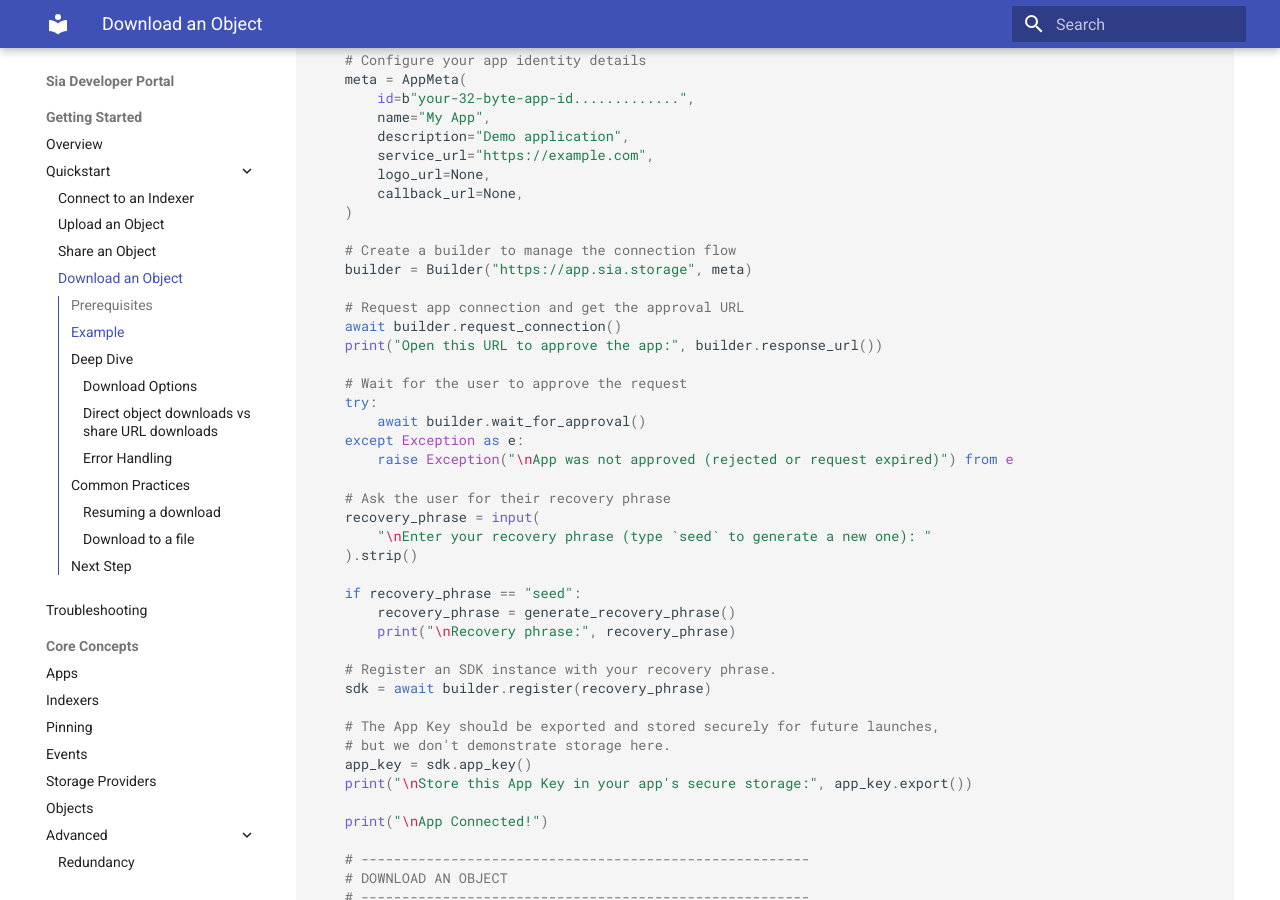
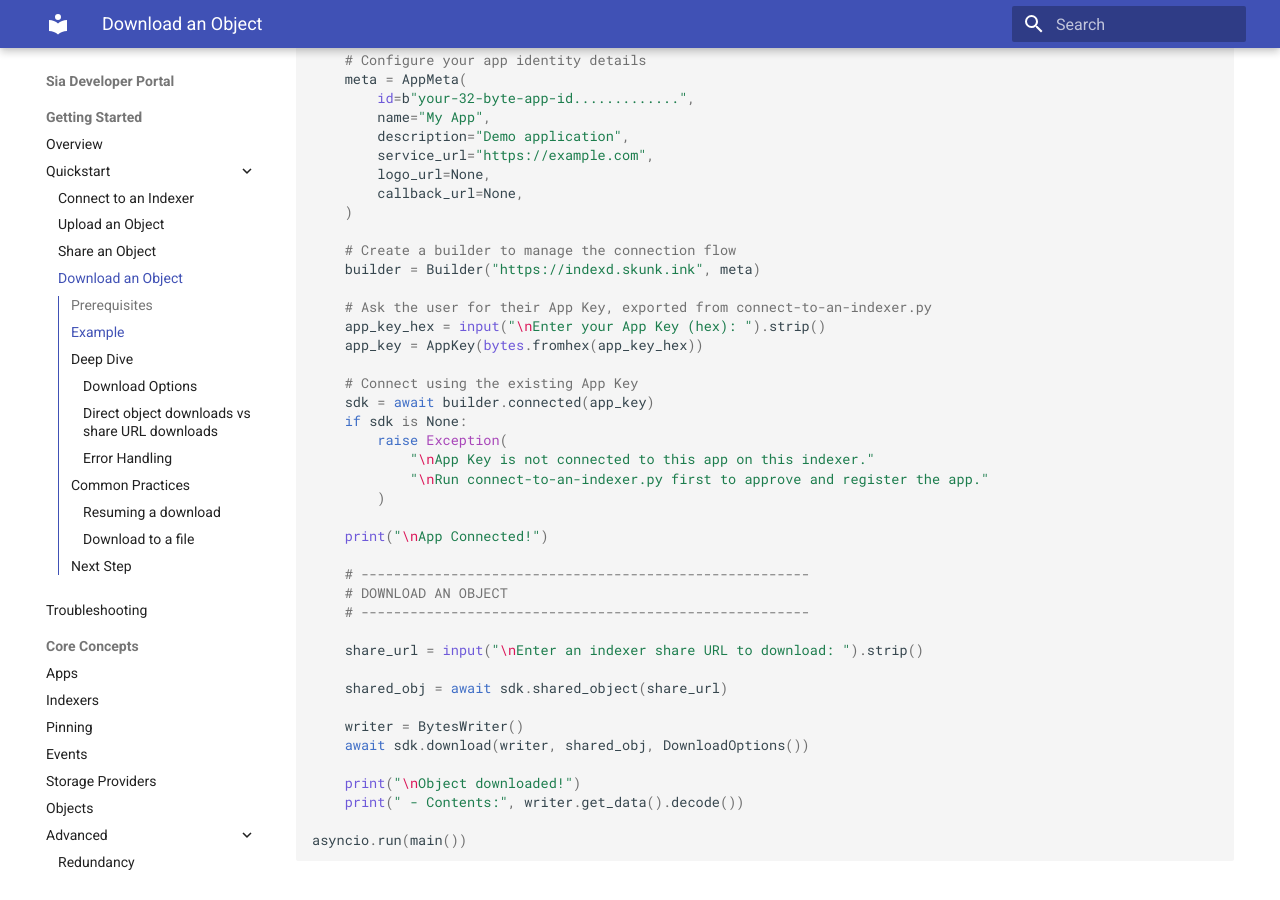
Before and after one commit to SiaFoundation/developer-portal, an MkDocs documentation site: the page built from docs/getting-started/quickstart/download-an-object.md, in a window 1280 px wide and 900 px high, scrolled down 1200 px. Built offline with MkDocs 1.6.1 and Material for MkDocs 9.7.7, drawn with Linux system fonts in a browser that asks for light colours; some of the changed text lies outside the part shown.

Commit message:
Python examples `upload`, `share`, `download`, prompt for AppKey as hex.

````diff
--- a/docs/getting-started/quickstart/download-an-object.md
+++ b/docs/getting-started/quickstart/download-an-object.md
@@ -21,10 +21,10 @@
     from io import BytesIO
 
     from indexd_ffi import (
-        generate_recovery_phrase,
         uniffi_set_event_loop,
         Builder,
         AppMeta,
+        AppKey,
         DownloadOptions,
         Writer,
     )
@@ -57,34 +57,19 @@
         )
 
         # Create a builder to manage the connection flow
-        builder = Builder("https://app.sia.storage", meta)
+        builder = Builder("https://indexd.skunk.ink", meta)
 
-        # Request app connection and get the approval URL
-        await builder.request_connection()
-        print("Open this URL to approve the app:", builder.response_url())
+        # Ask the user for their App Key, exported from connect-to-an-indexer.py
+        app_key_hex = input("\nEnter your App Key (hex): ").strip()
+        app_key = AppKey(bytes.fromhex(app_key_hex))
 
-        # Wait for the user to approve the request
-        try:
-            await builder.wait_for_approval()
-        except Exception as e:
-            raise Exception("\nApp was not approved (rejected or request expired)") from e
-
-        # Ask the user for their recovery phrase
-        recovery_phrase = input(
-            "\nEnter your recovery phrase (type `seed` to generate a new one): "
-        ).strip()
-
-        if recovery_phrase == "seed":
-            recovery_phrase = generate_recovery_phrase()
-            print("\nRecovery phrase:", recovery_phrase)
-
-        # Register an SDK instance with your recovery phrase.
-        sdk = await builder.register(recovery_phrase)
-
-        # The App Key should be exported and stored securely for future launches,
-        # but we don't demonstrate storage here.
-        app_key = sdk.app_key()
-        print("\nStore this App Key in your app's secure storage:", app_key.export())
+        # Connect using the existing App Key
+        sdk = await builder.connected(app_key)
+        if sdk is None:
+            raise Exception(
+                "\nApp Key is not connected to this app on this indexer."
+                "\nRun connect-to-an-indexer.py first to approve and register the app."
+            )
 
         print("\nApp Connected!")
 
@@ -101,7 +86,6 @@
 
         print("\nObject downloaded!")
         print(" - Contents:", writer.get_data().decode())
-
 
     asyncio.run(main())
     ```
````
Also changed, not shown: docs/getting-started/quickstart/connect-to-an-indexer.md (+1 -1 lines), docs/getting-started/quickstart/share-an-object.md (+11 -26 lines), docs/getting-started/quickstart/upload-an-object.md (+13 -26 lines).
